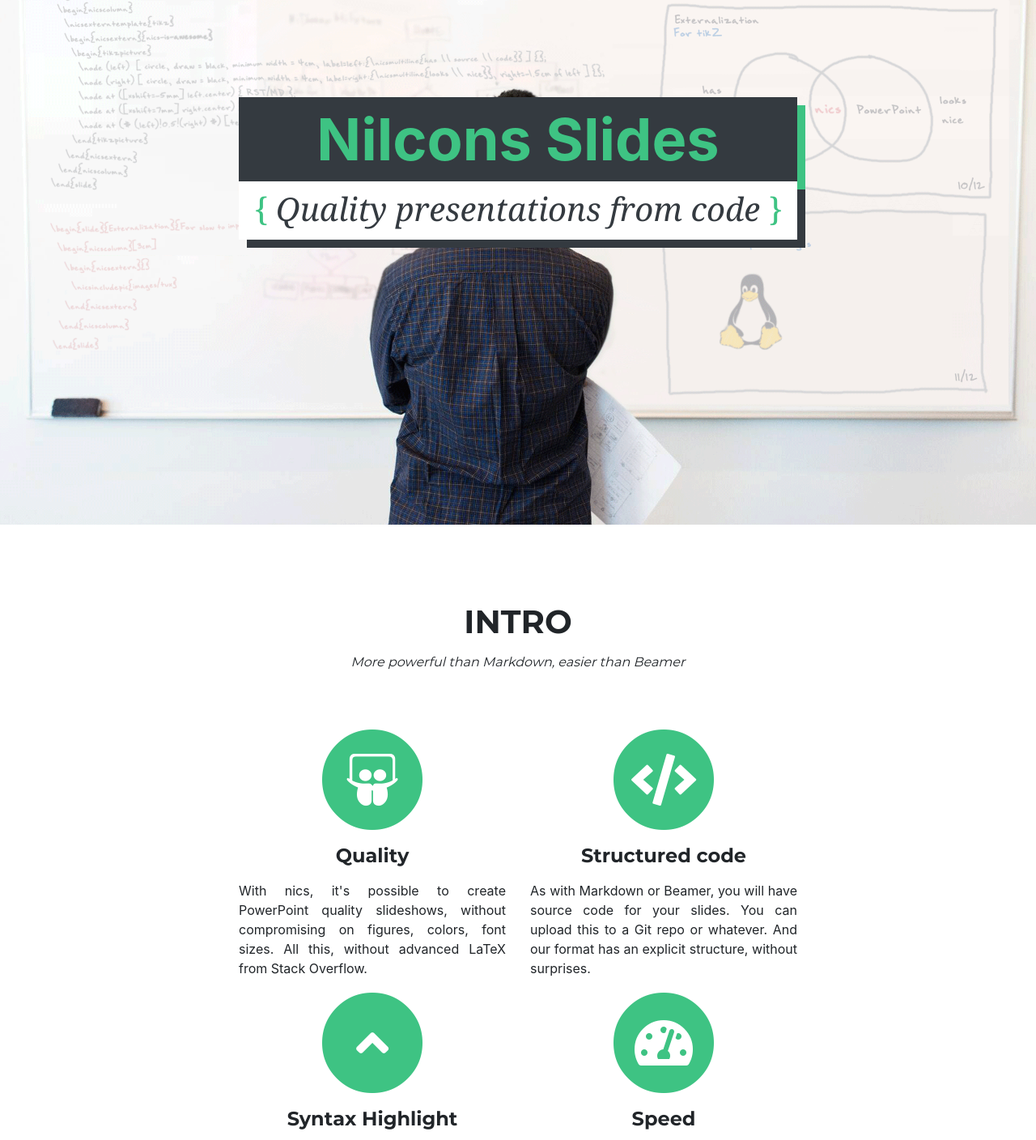
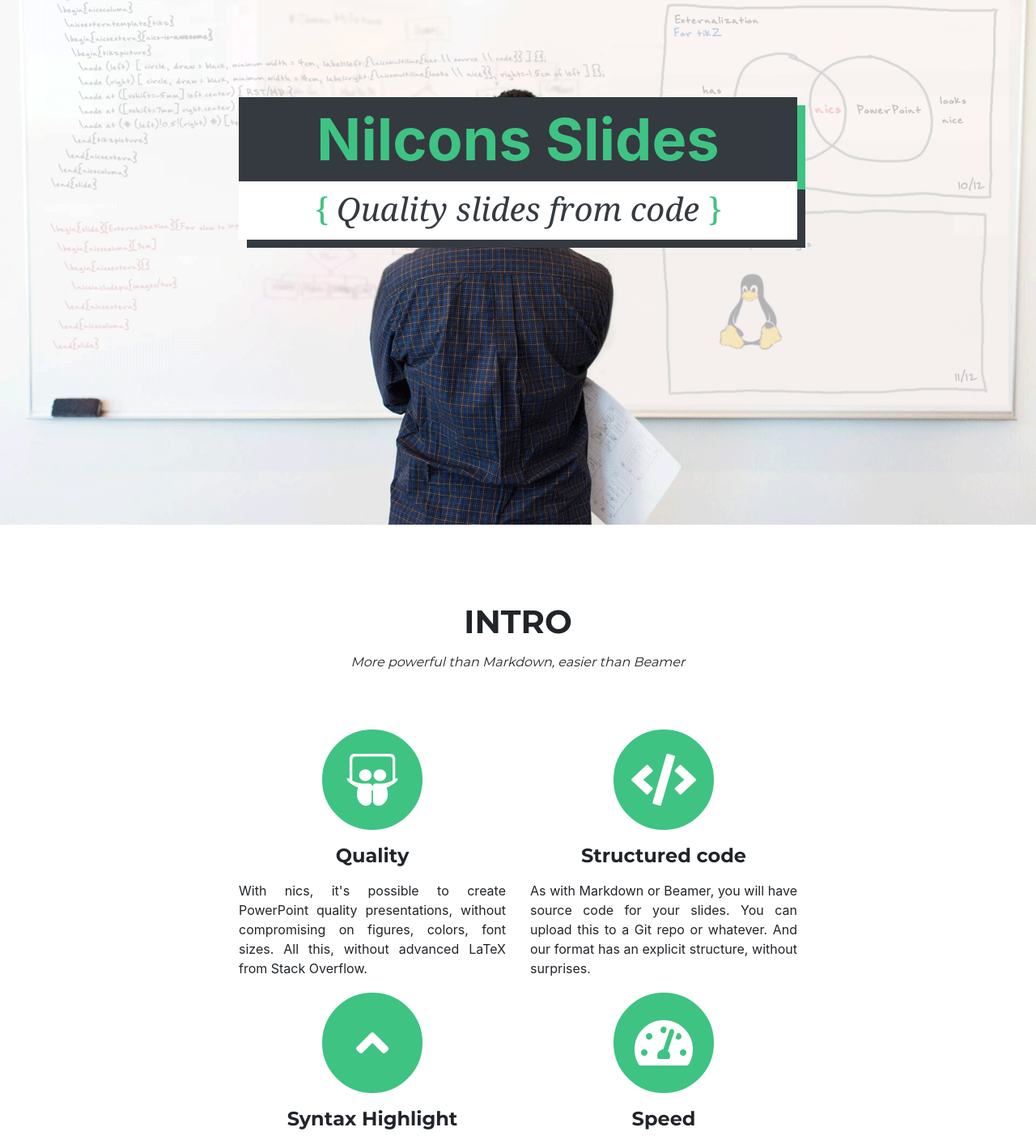
Before and after one commit to nilcons/nics, a website: page index.html in a window 1280 px wide. Shown: the part 138-1546 px from the top of the page at 81% size. Drawn offline with Linux system fonts and the light colour scheme; files whose address does not match are found by name.

Commit message:
The word 'presentations' changed to 'slides' in the title and header. But changed one 'slide' to 'presentation' in the text.

```diff
--- a/index.html
+++ b/index.html
@@ -14,7 +14,7 @@
 
   <meta charset="utf-8">
   <meta name="viewport" content="width=device-width, initial-scale=1, shrink-to-fit=no">
-  <title>nics ~ Quality presentations from code</title>
+  <title>nics ~ Quality slides from code</title>
   <link href="assets/nics.css" rel="stylesheet">
   <link rel="icon" type="image/png" href="assets/favicon.png" />
 </head>
@@ -34,7 +34,7 @@
     <div class="container text-center">
       <div class="nw-intro-text">
         <div class="nw-title nw-protect text-primary font-weight-bold">Nilcons Slides</div>
-        <div class="nw-subtitle nw-protect text-dark font-italic"><span class="text-primary">{</span> Quality presentations from code <span class="text-primary">}</span></div>
+        <div class="nw-subtitle nw-protect text-dark font-italic"><span class="text-primary">{</span> Quality slides from code <span class="text-primary">}</span></div>
       </div>
     </div>
   </header>
@@ -57,7 +57,7 @@
           <h4>Quality</h4>
           <p class="text-justify">
             With nics, it's possible to create PowerPoint quality
-            slideshows, without compromising on figures, colors, font
+            presentations, without compromising on figures, colors, font
             sizes.  All this, without advanced LaTeX from Stack Overflow.
           </p>
         </div>
```
